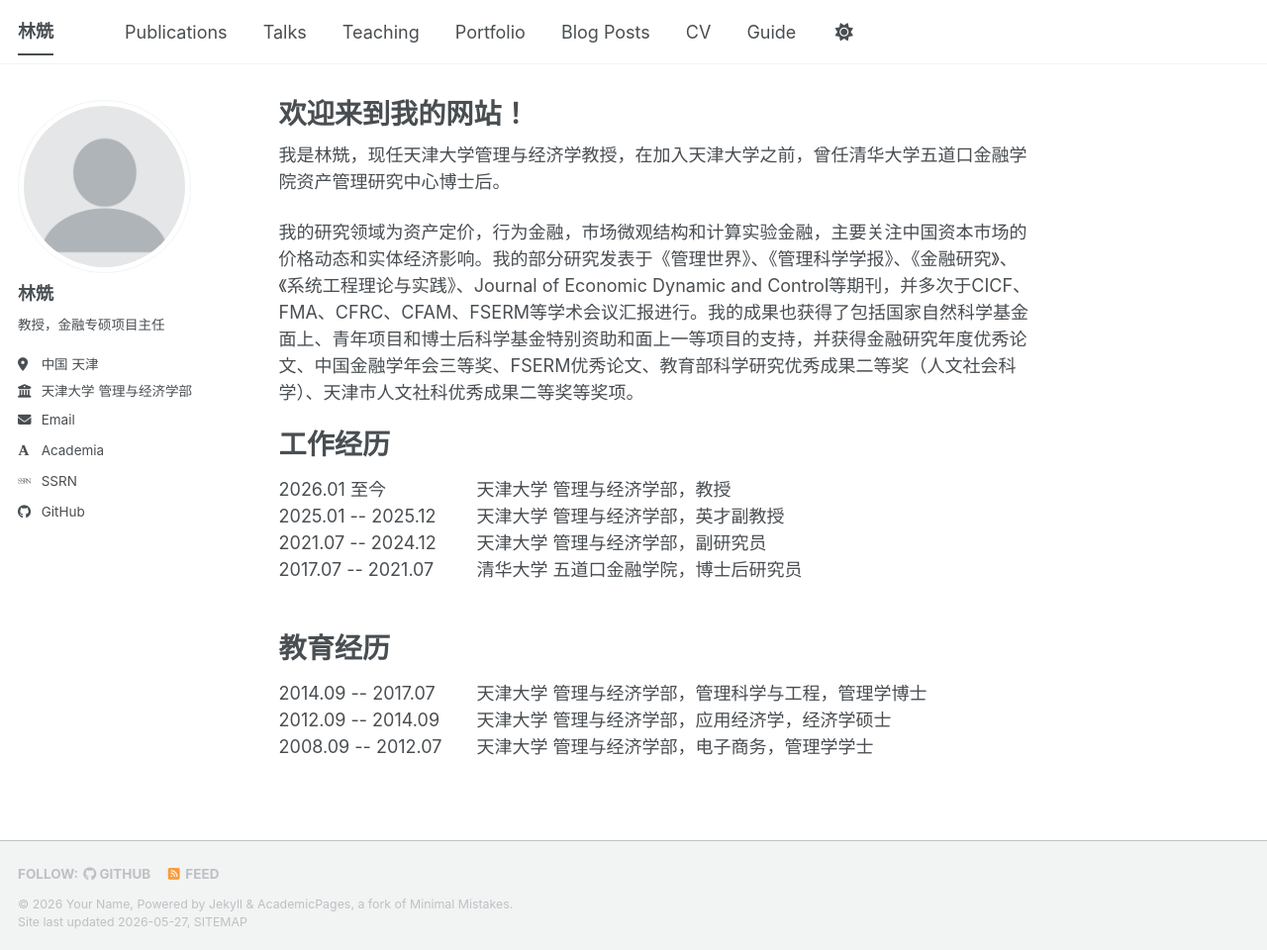
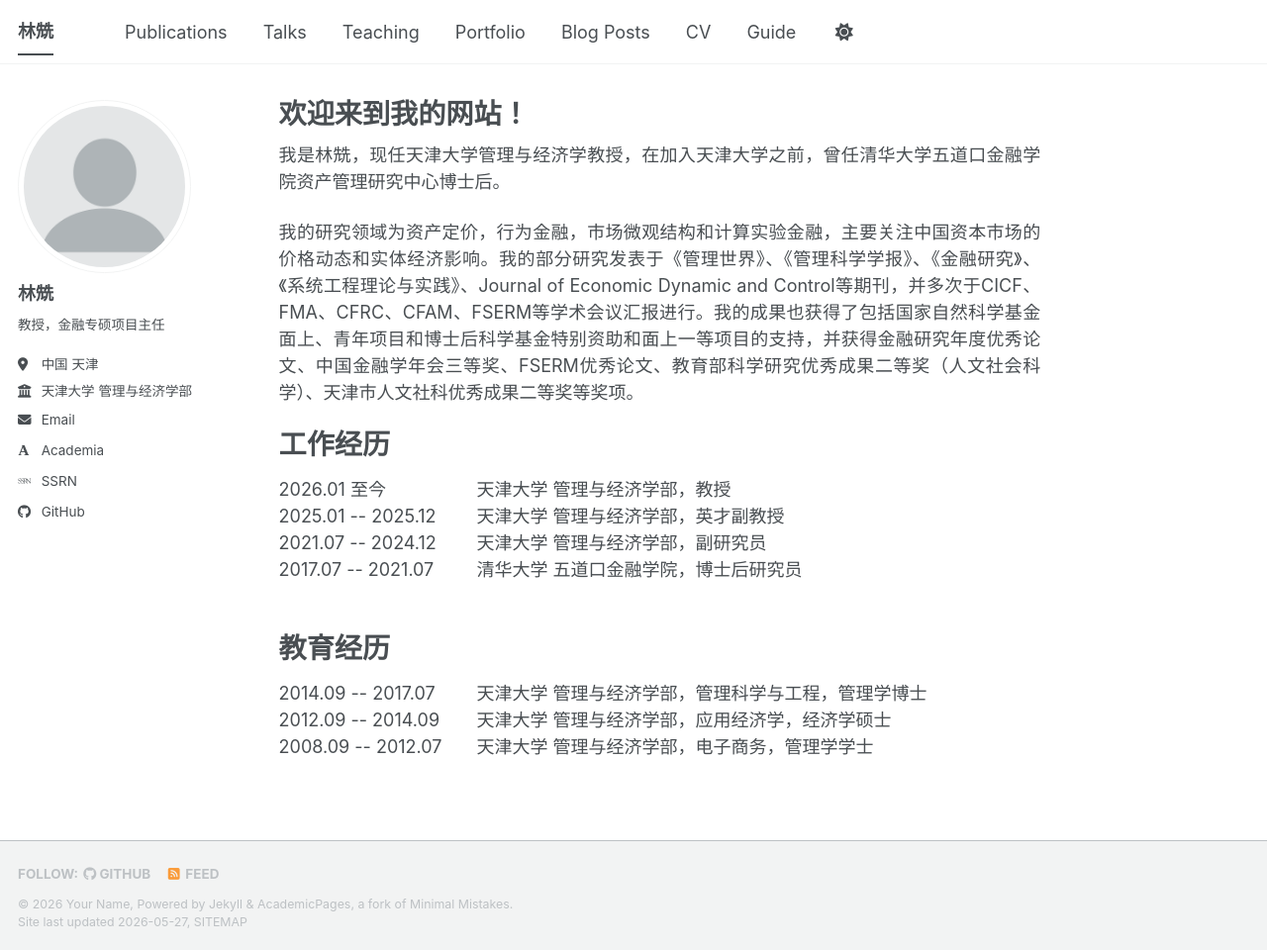
Before and after one commit to LinShen-fin/LinShen-fin.github.io, a Jekyll site: the page built from _pages/about.md, in a window 1280 px wide and 960 px high. Shown: the whole window at 99% size. Built offline with Jekyll 4.4.1, drawn with Linux system fonts in a browser that asks for light colours; some web fonts are replaced; a script bundle is joined from its source files by our own code; library files that are not in the unit come from our copies.

Commit message:
Update about.md

```diff
--- a/_pages/about.md
+++ b/_pages/about.md
@@ -7,9 +7,9 @@ redirect_from:
   - /about.html
 ---
 
-我是林兟，现任天津大学管理与经济学教授，在加入天津大学之前，曾任清华大学五道口金融学院资产管理研究中心博士后。
+<p style="text-align: justify;">我是林兟，现任天津大学管理与经济学教授，在加入天津大学之前，曾任清华大学五道口金融学院资产管理研究中心博士后。</p>
 
-我的研究领域为资产定价，行为金融，市场微观结构和计算实验金融，主要关注中国资本市场的价格动态和实体经济影响。我的部分研究发表于《管理世界》、《管理科学学报》、《金融研究》、《系统工程理论与实践》、Journal of Economic Dynamic and Control等期刊，并多次于CICF、FMA、CFRC、CFAM、FSERM等学术会议汇报进行。我的成果也获得了包括国家自然科学基金面上、青年项目和博士后科学基金特别资助和面上一等项目的支持，并获得金融研究年度优秀论文、中国金融学年会三等奖、FSERM优秀论文、教育部科学研究优秀成果二等奖（人文社会科学）、天津市人文社科优秀成果二等奖等奖项。
+<p style="text-align: justify;">我的研究领域为资产定价，行为金融，市场微观结构和计算实验金融，主要关注中国资本市场的价格动态和实体经济影响。我的部分研究发表于《管理世界》、《管理科学学报》、《金融研究》、《系统工程理论与实践》、Journal of Economic Dynamic and Control等期刊，并多次于CICF、FMA、CFRC、CFAM、FSERM等学术会议汇报进行。我的成果也获得了包括国家自然科学基金面上、青年项目和博士后科学基金特别资助和面上一等项目的支持，并获得金融研究年度优秀论文、中国金融学年会三等奖、FSERM优秀论文、教育部科学研究优秀成果二等奖（人文社会科学）、天津市人文社科优秀成果二等奖等奖项。</p>
 
 工作经历
 ======
```
